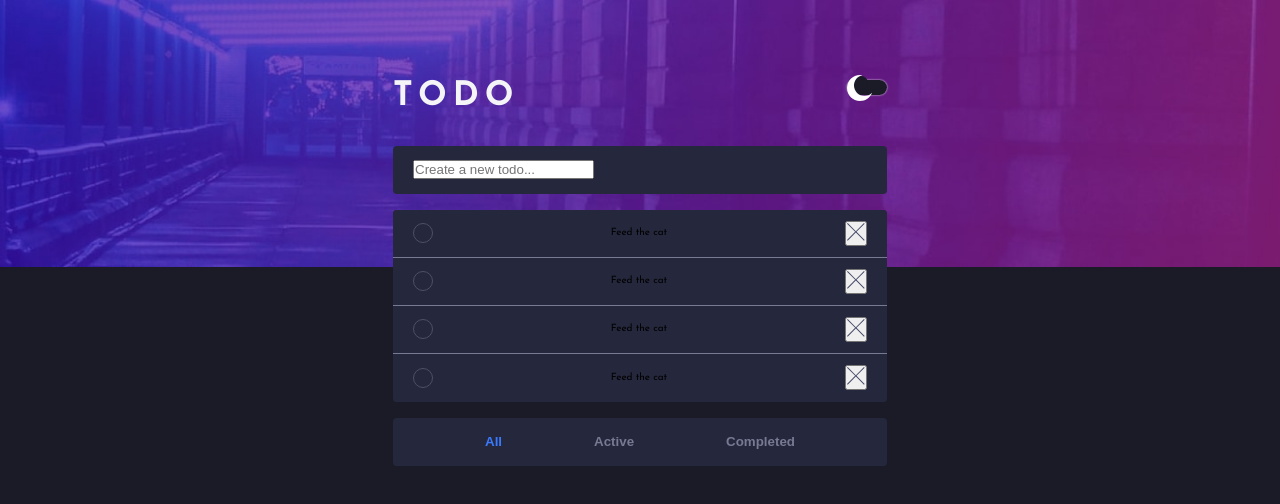
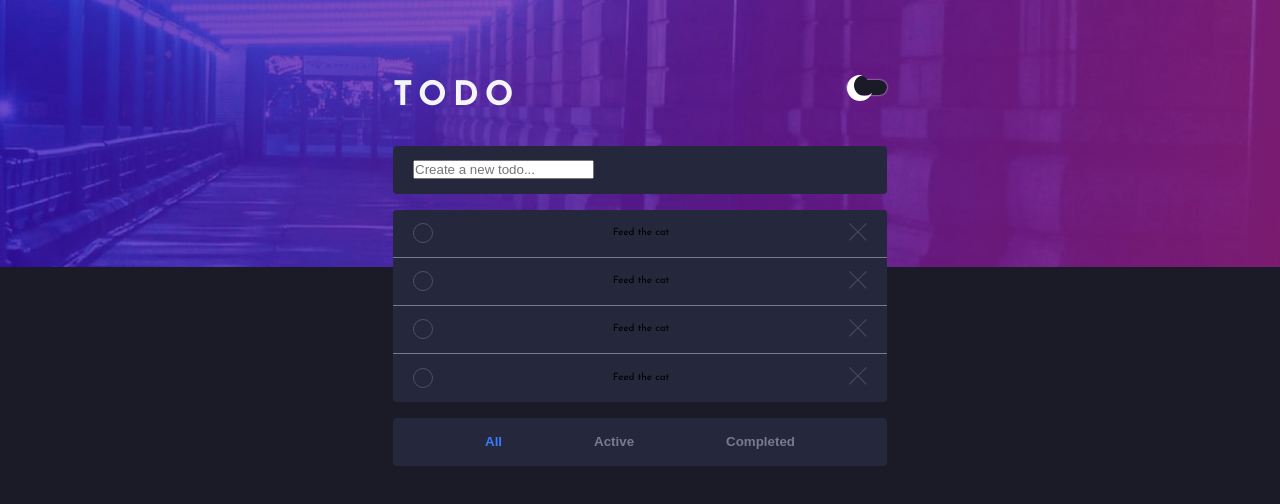
Before and after one commit to ClaytonDewey/todo-app, a React (Create React App) app: page / in a window 1280 px wide. Shown: the top 504 px of the page. Built offline with nearby package versions, Linux system fonts and the light colour scheme.

Commit message:
Reformat button styles

```diff
--- a/src/sass/components/_button.scss
+++ b/src/sass/components/_button.scss
@@ -1,10 +1,10 @@
 .btn {
   cursor: pointer;
+  background-color: transparent;
+  border: none;
 
   &-text {
     font-weight: 700;
-    border: none;
-    background-color: transparent;
     color: $dark-grayish-blue;
 
     &.active {
```
